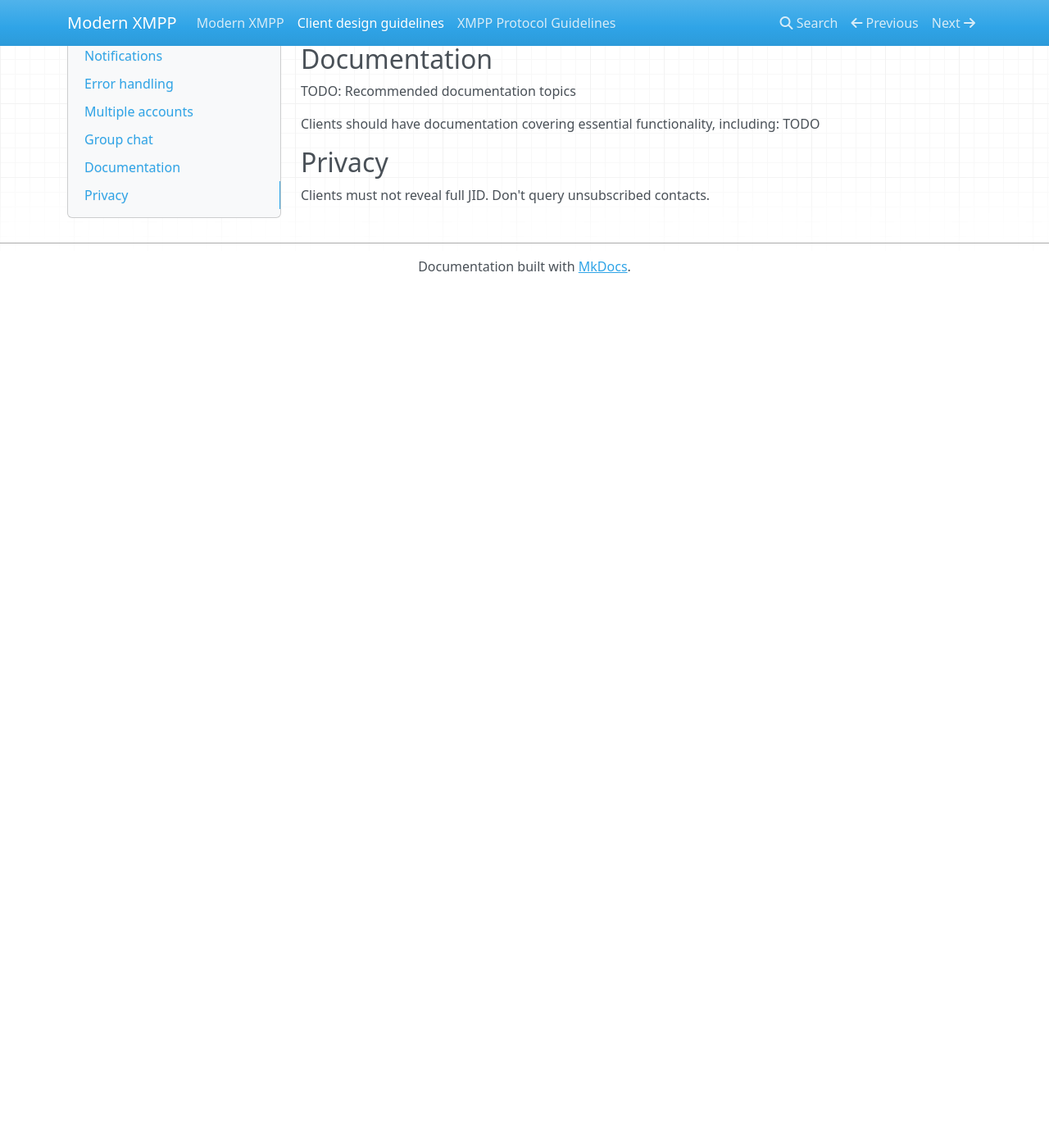
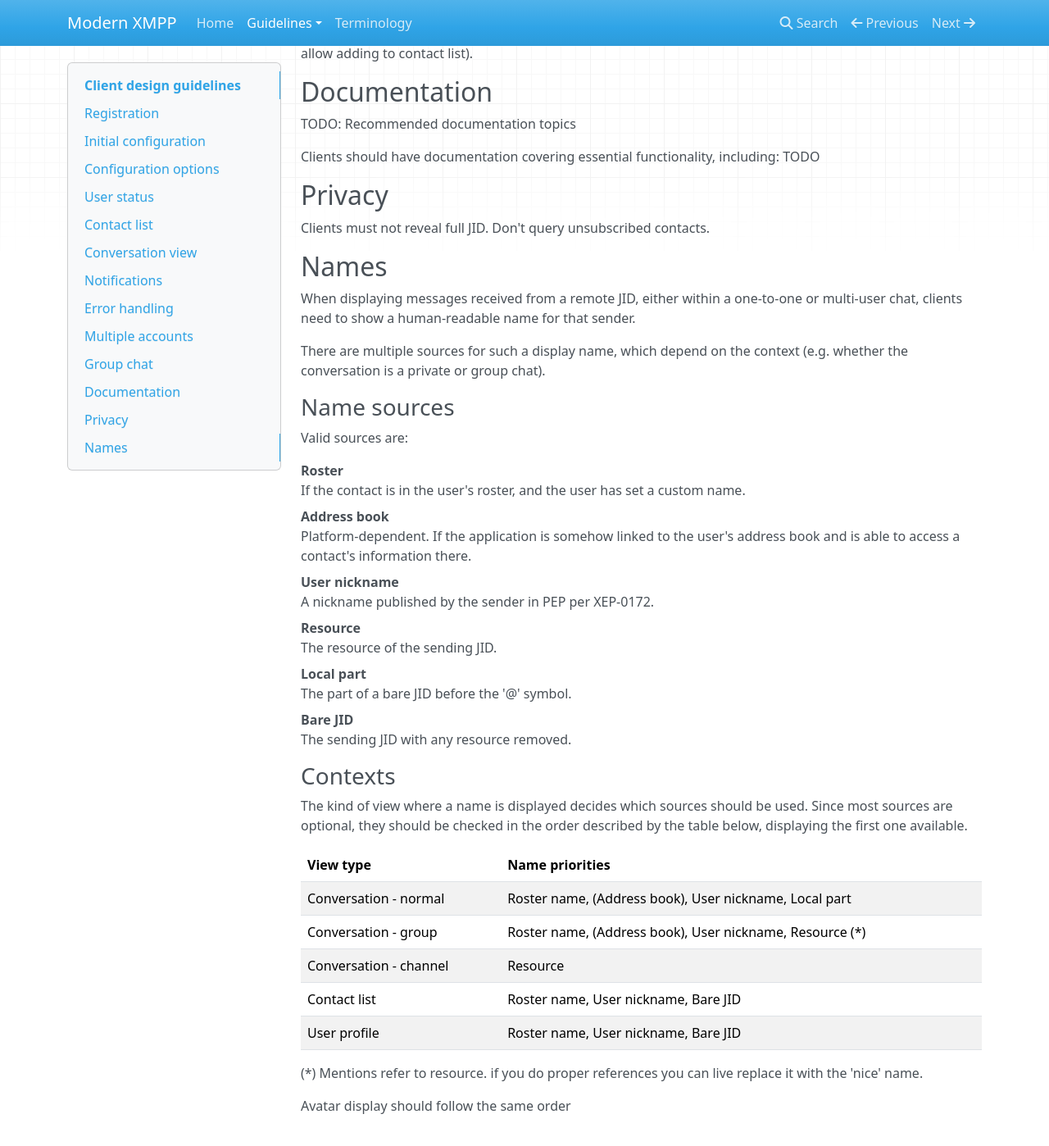
Before and after one commit to modernxmpp/modernxmpp, an MkDocs documentation site: the page built from docs/client-guidelines/index.md, in a window 1280 px wide and 1400 px high, scrolled down 2724 px. Shown: the whole window at 82% size. Built offline with MkDocs 1.6.1, drawn with Linux system fonts in a browser that asks for light colours; nearby versions of some CDN libraries; before the commit the page ends 3077 px from its top, so only the background shows below that; some of the changed text lies outside the part shown.

Commit message:
Restructure (requires mkdocs >1.0) and add initial notes from UX Sprint Jan '19

```diff
--- a/docs/client-guidelines.md
+++ b/docs/client-guidelines/index.md
@@ -123,3 +125,49 @@ Clients should have documentation covering essential functionality, including: T
 ## Privacy
 
 Clients must not reveal full JID. Don't query unsubscribed contacts.
+
+## Names
+
+When displaying messages received from a remote JID, either within a one-to-one or multi-user chat, clients need to show a human-readable
+name for that sender.
+
+There are multiple sources for such a display name, which depend on the context (e.g. whether the conversation is a private or group chat).
+
+### Name sources
+
+Valid sources are:
+
+Roster
+: If the contact is in the user's roster, and the user has set a custom name.
+
+Address book
+: Platform-dependent. If the application is somehow linked to the user's address book and is able to access a contact's information there.
+
+User nickname
+: A nickname published by the sender in PEP per XEP-0172.
+
+Resource
+: The resource of the sending JID.
+
+Local part
+: The part of a bare JID before the '@' symbol.
+
+Bare JID
+: The sending JID with any resource removed.
+
+### Contexts
+
+The kind of view where a name is displayed decides which sources should be used. Since most sources are optional, they
+should be checked in the order described by the table below, displaying the first one available.
+
+| View type               | Name priorities                                           |
+|-------------------------|-----------------------------------------------------------|
+| Conversation - normal   | Roster name, (Address book), User nickname, Local part    |
+| Conversation - group    | Roster name, (Address book), User nickname, Resource (\*) |
+| Conversation - channel  | Resource                                                  |
+| Contact list            | Roster name, User nickname, Bare JID                      |
+| User profile            | Roster name, User nickname, Bare JID                      |
+
+(\*) Mentions refer to resource. if you do proper references you can live replace it with the 'nice' name.
+
+Avatar display should follow the same order
--- a/mkdocs.yml
+++ b/mkdocs.yml
@@ -1,4 +1,12 @@
 site_name: Modern XMPP
+
+nav:
+  - 'Home': 'index.md'
+  - 'Guidelines':
+    - 'Overview': client-guidelines/index.md
+    - 'Protocol': client-guidelines/protocol.md
+    - 'Multi-user Chats': client-guidelines/groupchat.md
+  - 'Terminology': terminology.md
 
 markdown_extensions:
     - admonition
```
Also changed, not shown: other parts of docs/client-guidelines/index.md (+2 -0 lines), docs/client-guidelines/groupchat.md (added, +44 -0 lines), docs/client-guidelines/protocol.md (renamed from docs/protocol.md).
